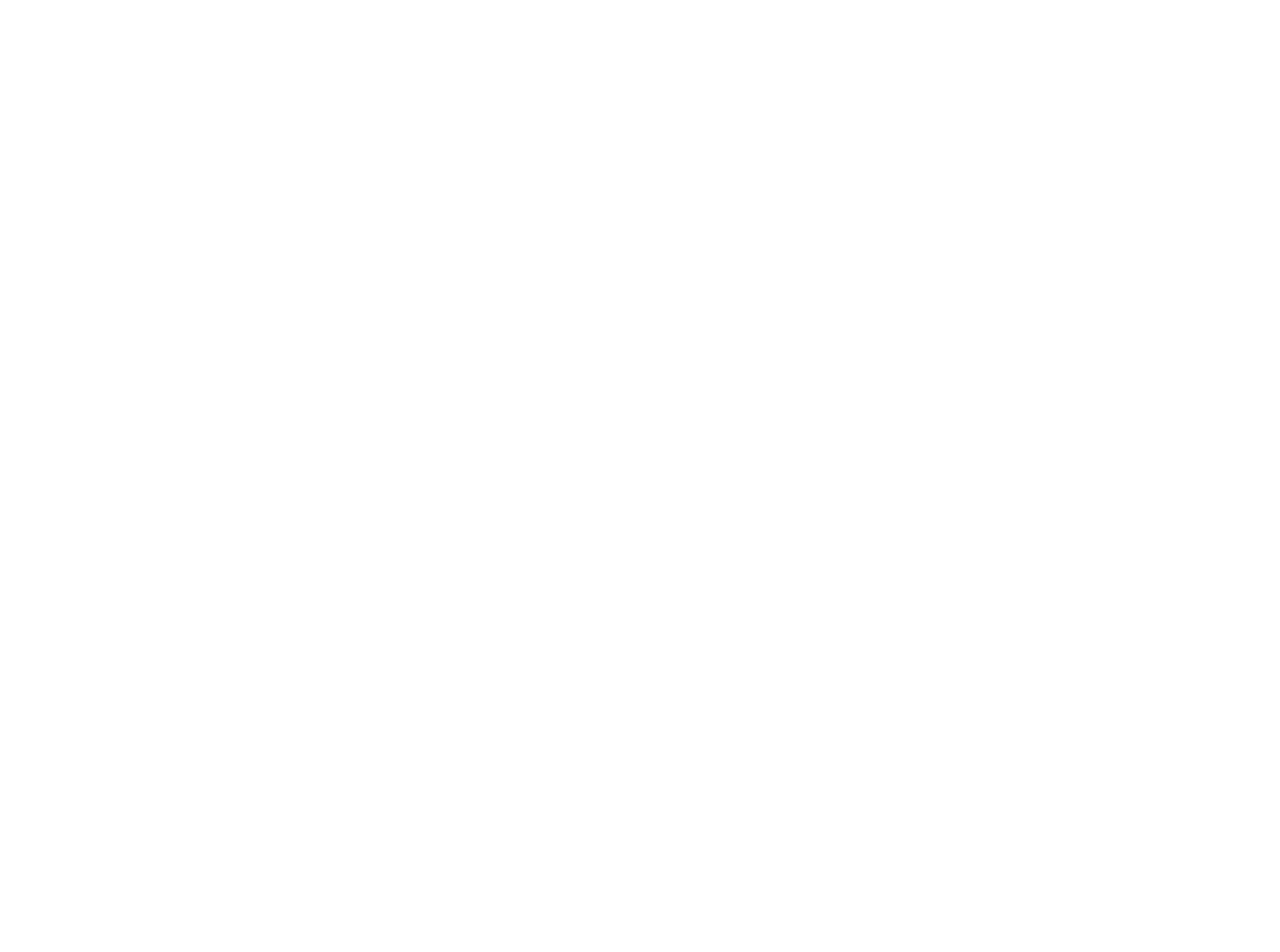
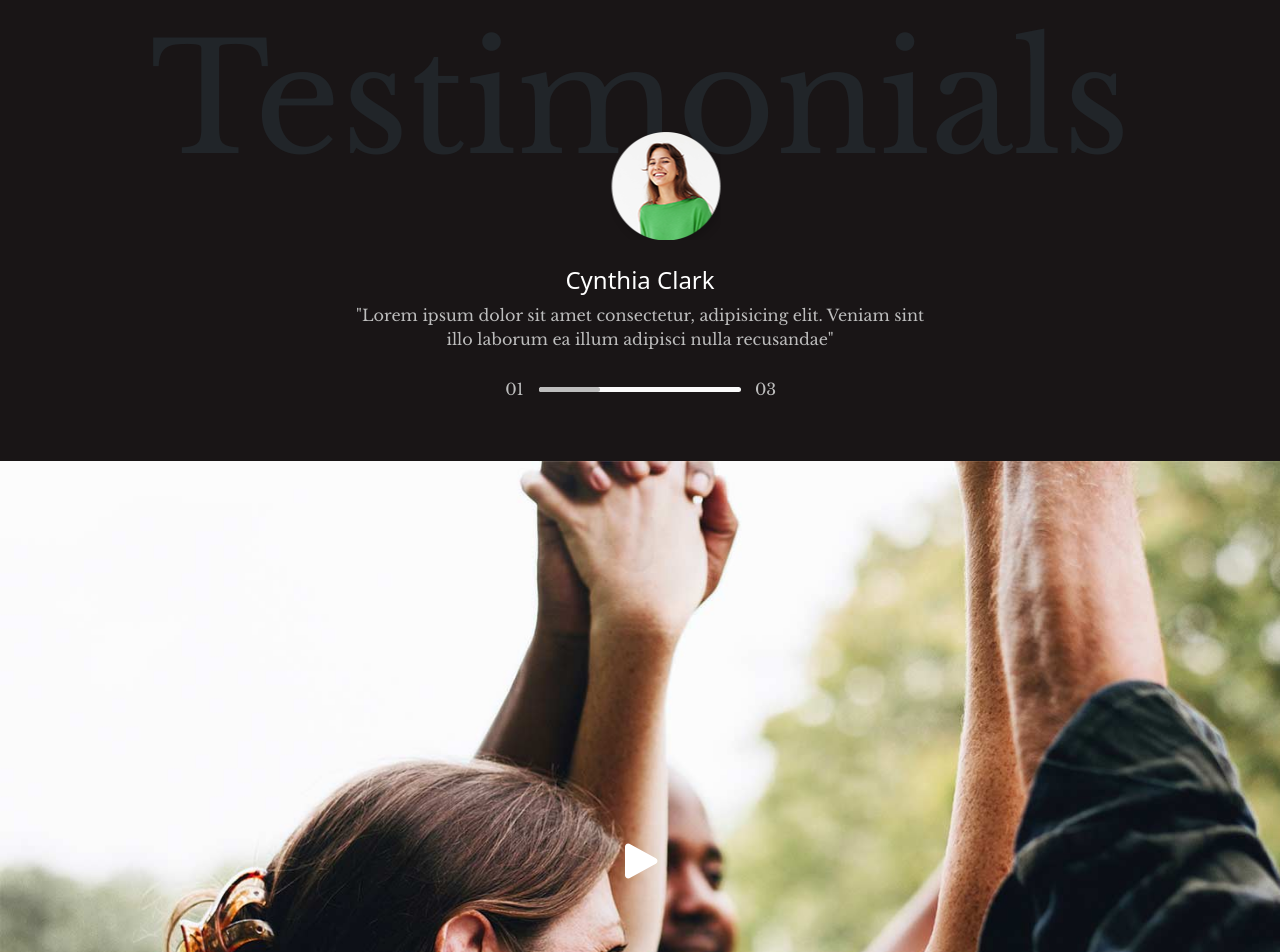
Before and after one commit to francs2812/proj-html-vuejs, a Vue app: page / in a window 1280 px wide. Shown: the part 3960-4912 px from the top of the page. Before the commit the page ends 3921 px from the top, so only its background shows below. Built offline with nearby package versions, Linux system fonts and the light colour scheme.

Commit message:
section Review + Video

```diff
--- a/src/components/Main.vue
+++ b/src/components/Main.vue
@@ -20,6 +20,14 @@
           <News />
       </div>
 
+      <div>
+          <Review />
+      </div>
+
+      <div>
+          <Video />
+      </div>
+
 
   </main>
 </template>
@@ -30,6 +38,8 @@
 import Calendar from './Calendar.vue'
 import Leader from './Leader.vue'
 import News from './News.vue'
+import Review from './Review.vue'
+import Video from './Video.vue'
 
 
 export default {
@@ -39,7 +49,9 @@
         Founder,
         Calendar,
         Leader,
-        News
+        News,
+        Review,
+        Video
   }
 
 }
--- /dev/null
+++ b/src/components/Review.vue
@@ -0,0 +1,92 @@
+<template>
+    <section>
+        <h1>Testimonials</h1>
+        <img src="../assets/img/h3-img-04.png" alt="">
+        <div id="box-rec">
+            <h4>Cynthia Clark</h4>
+            <p>"Lorem ipsum dolor sit amet consectetur, adipisicing elit. Veniam sint illo laborum ea illum adipisci nulla recusandae"</p>
+            <div>
+                <span>01</span>
+                <div>
+                    <div></div>
+                </div>
+                <span>03</span>
+            </div>
+        </div>
+    </section>
+</template>
+
+<script>
+export default {
+    name: "Review"
+}
+</script>
+
+<style lang="scss" scoped>
+@import "../components/style/General";
+
+        section {
+            width: 100%;
+            height: 500px;
+            padding: 50px;
+            background-color: #191516;
+            position: relative;
+            text-align: center;
+            display: flex;
+            flex-direction: column;
+            align-items: center;
+            justify-content: space-between;
+
+            h1 {
+                font-size: 150px;
+                font-family: 'Libre Baskerville'
+            }
+            img {
+                transform: translate(-50%, -50%);
+                position: absolute;
+                left: 52%;
+                top: 45%;
+            }
+
+        }
+        #box-rec {
+            width: 100%;
+            display: flex;
+            flex-direction: column;
+            align-items: center;
+            p {
+                width: 50%;
+            }
+
+            h4 {
+                color: white;
+            }
+            div {
+                width: 300px;
+                display: flex;
+                justify-content: space-between;
+                align-items: center;
+
+                span {
+                    font-family: 'Libre Baskerville', serif;
+                    color: $greyText;
+                    width: 10%;
+                    margin: 10px;
+                }
+
+                div {
+                    display: block;
+                    width: 70%;
+                    height: 5px;
+                    border-radius: 3px;
+                    background-color: $grey;
+                    div {
+                        display: block;
+                        width: 30%;
+                        background-color: $greyText;
+
+                    }
+                }
+            }
+        }
+</style>>
--- /dev/null
+++ b/src/components/Video.vue
@@ -0,0 +1,30 @@
+<template>
+        <section>
+            <i class="fas fa-play"></i>
+        </section>
+</template>
+
+<script>
+export default {
+    name: "Video",
+
+}
+</script>
+
+<style lang="scss" scoped>
+        section {
+            width: 100%;
+            height: 100vh;
+            background-size: cover;
+            background-image: url(../assets/img/h1-img-04.jpg);
+            display: flex;
+            align-items: center;
+            justify-content: center;
+
+
+            i {
+                color: white;
+                font-size: 40px;
+            }
+        }
+</style>>
```
